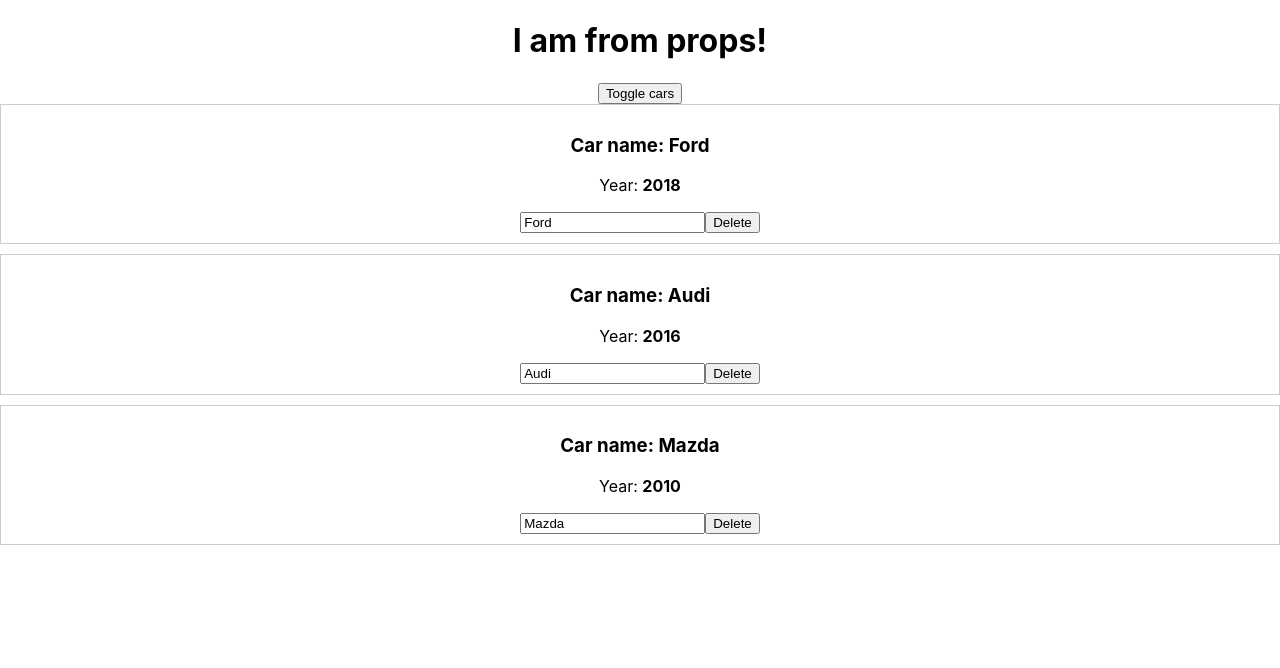
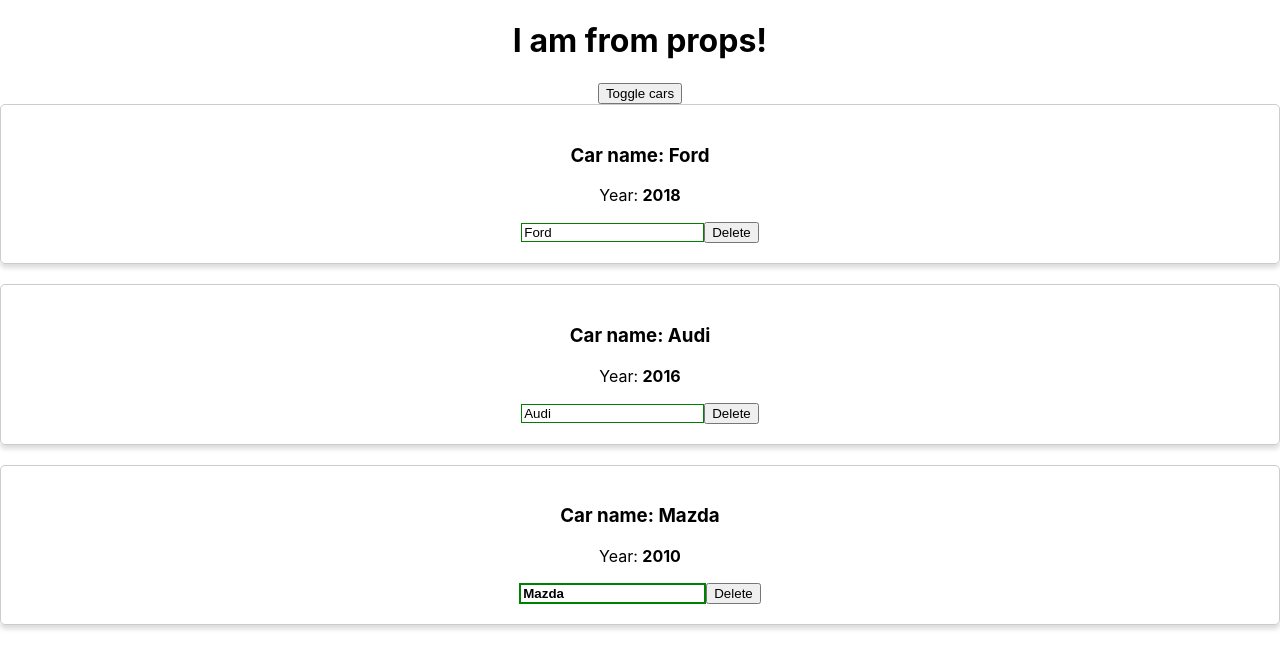
Before and after one commit to ly-anna/react-theory-dec, a React (Create React App) app in the folder jsprofi/: page / in a window 1280 px wide. Both pictures are taken after a click on the button "Toggle cars". Shown: the top 668 px of the page. Built offline with nearby package versions, Linux system fonts and the light colour scheme.

Commit message:
upd before adding stateful comp

```diff
--- a/jsprofi/package.json
+++ b/jsprofi/package.json
@@ -4,6 +4,7 @@
   "private": true,
   "dependencies": {
     "create-react-app": "^3.3.0",
+    "radium": "^0.26.0",
     "react": "^16.12.0",
     "react-dom": "^16.12.0",
     "react-scripts": "3.2.0"
--- /dev/null
+++ b/jsprofi/src/Car/Car.css
@@ -0,0 +1,26 @@
+.Car {
+    margin-bottom: 20px;
+    display: block;
+    padding: 20px;
+    border-radius: 5px;
+    transition: border, box-shadow .3s;
+}
+
+.input {}
+
+.input:active, .input:focus {
+    outline: none;
+}
+
+.input.green {
+    border: 1px solid green;
+}
+
+.input.red {
+    border: 1px solid red;
+}
+
+.input.bold {
+    border: 2px solid green;
+    font-weight: bold;
+}
--- a/jsprofi/src/Car/Car.js
+++ b/jsprofi/src/Car/Car.js
@@ -1,4 +1,6 @@
 import React from 'react'
+import Radium from 'radium'
+import './Car.css'
 
 // Это шаблон компонента - функция,
 // данная функция может принимать в себя некоторые параметры,
@@ -6,17 +8,50 @@
 // props.name - параметр props и уданного объекта есть поле name
 // name  - совпадает с именем атрибута, который мы задаем в App.js компоненте
 
-export default props => (
-    <div style={{
-        border: '1px solid #ccc',
-        marginBottom: '10px',
-        display: 'block',
-        padding: '10px'
-    }}>
-        <h3>Car name: {props.name}</h3>
-        <p>Year: <strong> {props.year} </strong></p>
-        <input type="text" onChange={props.onChangeName} value={props.name} />
-        <button onClick={props.onDelete}>Delete</button>
+/* через class создается обычный реакт компонент */
+class Car extends  React.Component {
+    render() {
+        const inputClasses = ['input']
 
-    </div>
-    )
+        if (this.props.name !== '') {
+          inputClasses.push('green')
+        } else {
+          inputClasses.push('red')
+        }
+
+        if (this.props.name.length > 4) {
+          inputClasses.push('bold')
+        }
+
+        const style = {
+          border: '1px solid #ccc',
+          boxShadow: '0 4px 5px 0 rgba(0, 0, 0, .14)',
+          ':hover': {
+            border: '1px solid #aaa',
+            boxShadow: '0 4px 15px 0 rgba(0, 0, 0, .25)',
+            cursor: 'pointer'
+          }
+        }
+
+        return (
+          <div className="Car" style={style}>
+            <h3>Сar name: {this.props.name}</h3>
+            <p>Year: <strong>{this.props.year}</strong></p>
+            <input
+              type="text"
+              onChange={this.props.onChangeName}
+              value={this.props.name}
+              className={inputClasses.join(' ')}
+            />
+            <button onClick={this.props.onDelete}>Delete</button>
+          </div>
+        )
+    }
+}
+
+
+
+
+export default Radium(Car)
+
+/* оборачиваем компонент Car в функционал пакета Radium */
```
Also changed, not shown: 2 other files (tests, documents, lock files or other folders).
